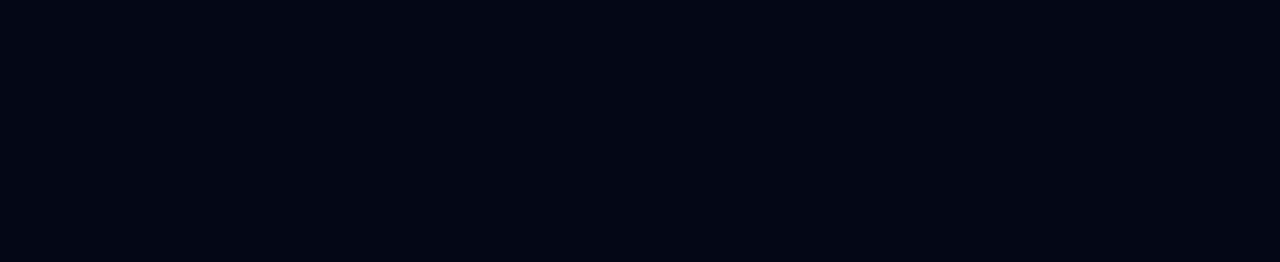
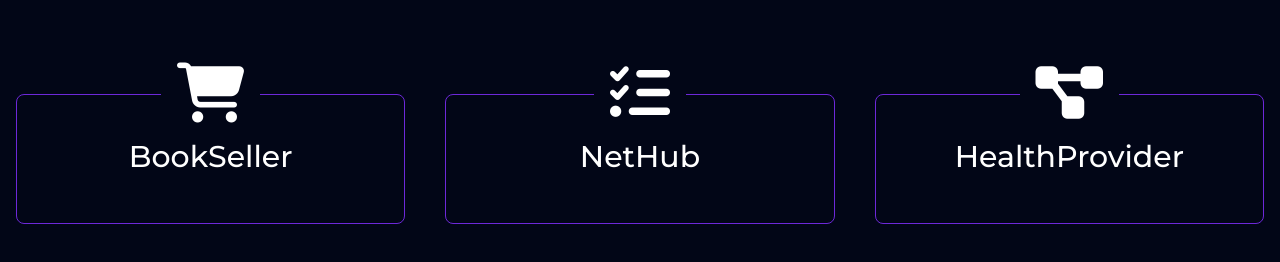
Before and after one commit to XoDeR/PortfolioSv, a SvelteKit app in the folder portfolio-sv/: page / in a window 1280 px wide. Shown: the part 990-1252 px from the top of the page. Before the commit the page ends 1132 px from the top, so only its background shows below. Built offline with nearby package versions, Linux system fonts and the light colour scheme.

Commit message:
Added a placholder for projects (step)

```diff
--- a/portfolio-sv/src/components/Main.svelte
+++ b/portfolio-sv/src/components/Main.svelte
@@ -1,5 +1,12 @@
 <script>
+  import Step from "./Step.svelte"
 
+  // TODO choose appropriate icons from FontAwesome Icons
+  let steps = [
+    {name: "BookSeller", icon: "fa-solid fa-cart-shopping"},
+    {name: "NetHub", icon: "fa-solid fa-list-check"},
+    {name: "HealthProvider", icon: "fa-solid fa-diagram-project"},
+  ]
 </script>
 
 <main class="flex flex-col flex-1 p-4">
@@ -37,6 +44,17 @@
       items-center gap-2 -mb-4 sm:-mb-0 -mt-10 hover:border-violet-700 duration-200">
         <i class="fa-regular fa-circle-play"></i>
         <p>Watch the video</p>
-      </a>
+    </a>
+    <div class="grid grid-cols-1 lg:grid-cols-3 gap-12 lg:gap-10">
+      <Step step={steps[0]}>
+
+      </Step>
+      <Step step={steps[1]}>
+
+      </Step>
+      <Step step={steps[2]}>
+
+      </Step>
+    </div>
   </section>
 </main>
--- a/portfolio-sv/src/components/Step.svelte
+++ b/portfolio-sv/src/components/Step.svelte
@@ -0,0 +1,13 @@
+<script>
+  export let step;
+</script>
+
+<a href={step.href} target="_blank" class="p-4 sm:p-6 md:p-8 flex flex-col
+  gap-4 rounded-lg border border-solid border-violet-700 text-center group cursor-pointer hover:border-violet-400 duration-200">
+  <div class="bg-slate-950 grid place-items-center px-4 text-5xl md:text-6xl -mt-10 sm:-mt12 md:-mt-14 lg:-mt-16 mx-auto duration-200">
+    <i class={step.icon}/>
+  </div>
+  <h3 class="font-medium text-xl sm:text-2xl md:text-3xl">{step.name}</h3>
+  <slot/>
+  <div class="flex-1 flex justify-between gap-4 items-center"></div>
+</a>
```
